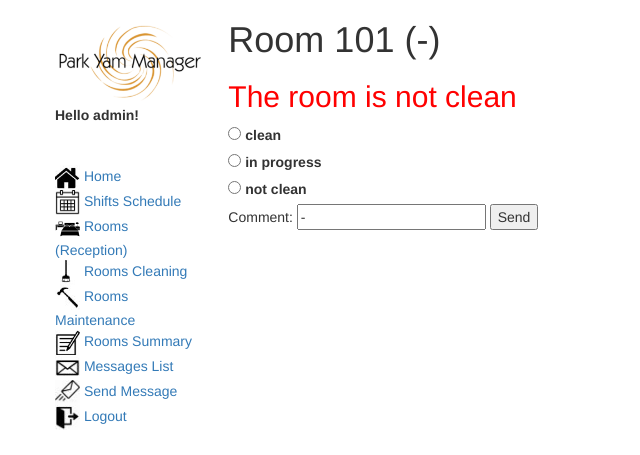
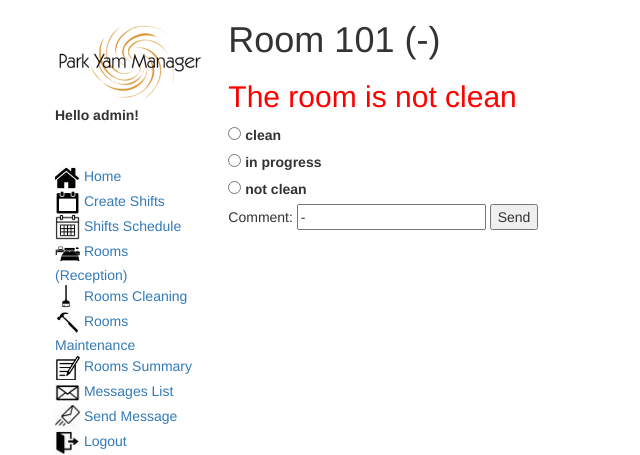
Before and after one commit to limorkalish/ParkYamManager, a Django app: a page that uses ParkYamManagerApp/templates/app/base_generic.html in a window 1280 px wide. Shown: the top 455 px of the page, without its empty margins (0-640 px from the left). Run offline with Django 3.2, Linux system fonts and the light colour scheme; a user stored in the database is signed in; data comes from the database, SQL or seed files in the repository; some libraries are stand-ins or nearby versions.

Commit message:
Add model to store shift schedule results. Add page to present the current schedule to the workers. Expose pages in menu

```diff
--- a/ParkYamManagerApp/templates/app/base_generic.html
+++ b/ParkYamManagerApp/templates/app/base_generic.html
@@ -29,6 +29,11 @@
             <br><br>
 
             <li><img src="{% static 'images/home-icon.jpg' %}" width="25"><a href="{% url 'app:home' %}">   Home</a></li>
+            <!-- instead of defining specifc permission for admin only-->
+           {% if perms.ParkYamManagerApp.can_delete_room %}
+                <li><img src="{% static 'images/empty-calendar-icon.png' %}" width="25"><a href="{% url 'app:shifts' %}">   Create Shifts</a></li>
+            {% endif %}
+
            {% if perms.ParkYamManagerApp.view_room_status %}
                 <li><img src="{% static 'images/calendar-icon.png' %}" width="25"><a href="{% url 'app:schedule' %}">   Shifts Schedule</a></li>
                 <li><img src="{% static 'images/room-icon.png' %}" width="25"><a href="{% url 'app:reception' %}">  Rooms (Reception)</a></li>
```
Also changed, not shown: ParkYamManagerApp/static/images/empty-calendar-icon.png (added).
